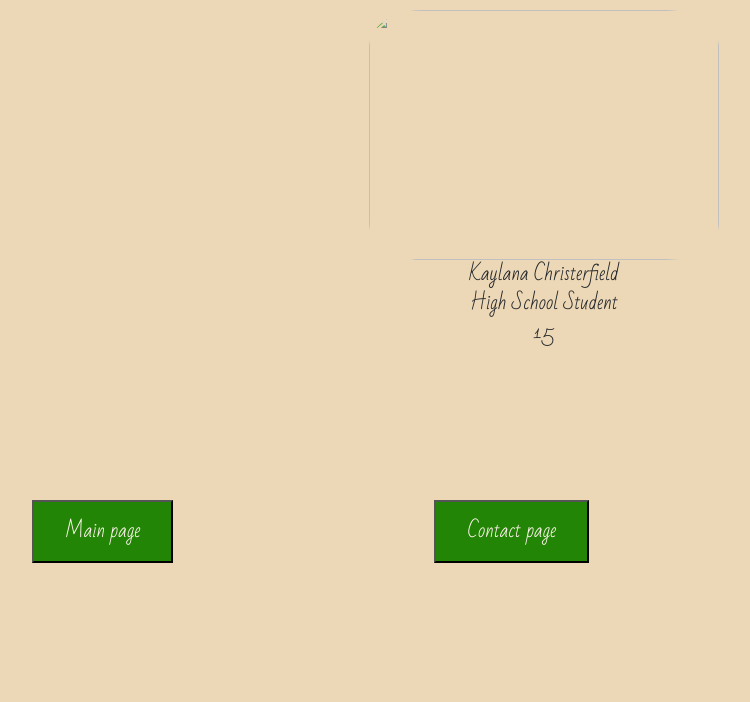
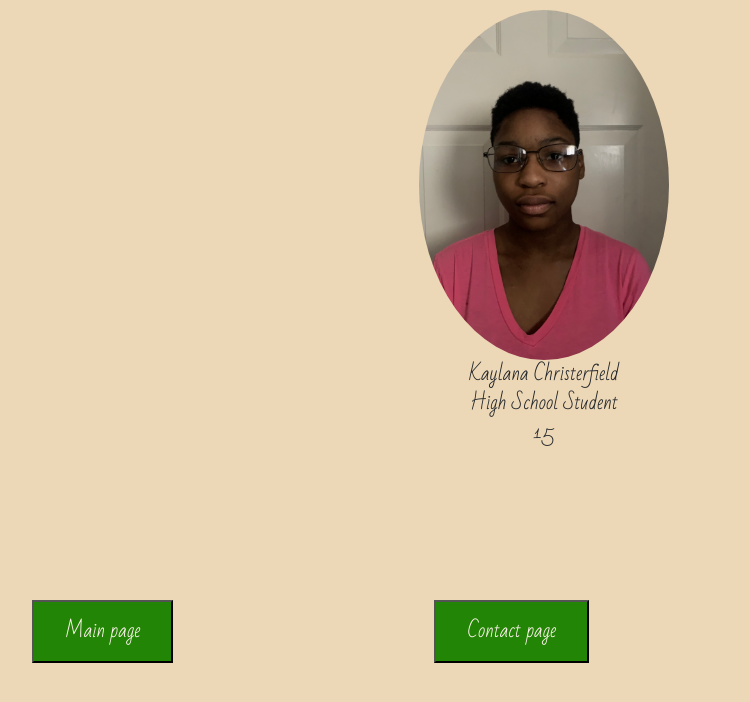
Before and after one commit to Nyx-Grove/Portfolio-Project, a plain HTML site: page folder.html/home.html in a window 1280 px wide. Shown: the whole page, without its empty margins (96-846 px from the left). Drawn offline with nearby package versions, Linux system fonts and the light colour scheme.

Commit message:
added photo of me

```diff
--- a/folder.html/home.html
+++ b/folder.html/home.html
@@ -19,7 +19,7 @@
         <div class="row">
           <div class="intro">
 
-            <img src="">
+            <img src="me.jpg" id="me2">
 
             <p>
                 Kaylana Christerfield<br>
--- a/folder.html/styles.css
+++ b/folder.html/styles.css
@@ -47,7 +47,7 @@ th,td,tr{
 }
 #me{
     width: 150px;
-    height: 100px;
+    height: 150px;
     border-radius: 50%;
 }
 
@@ -94,3 +94,10 @@ a:hover, a:active {
   #projects{
     text-align: center;
   }
+
+
+#me2{
+    width: 250px;
+    height: 350px;
+    border-radius: 50%;
+}
```
Also changed, not shown: folder.html/index.html (+1 -1 lines), folder.html/me.jpg (added).
